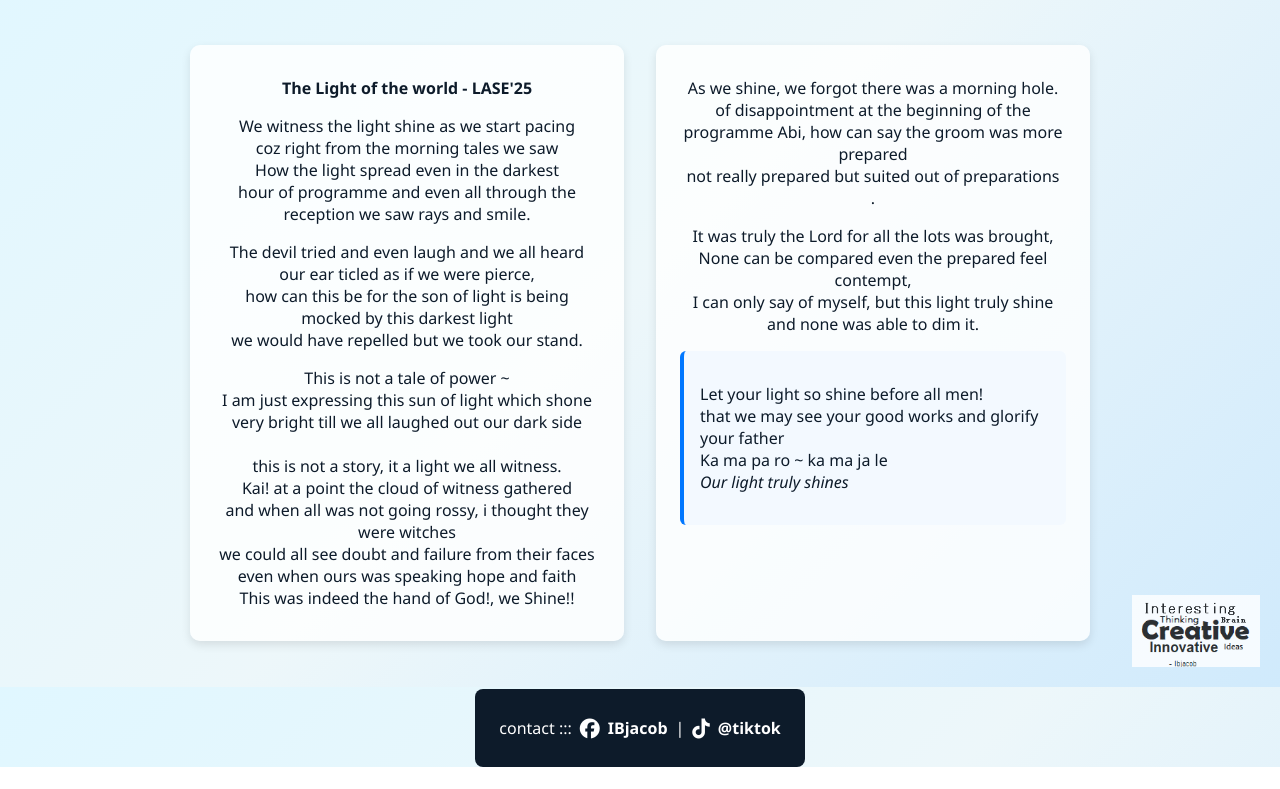
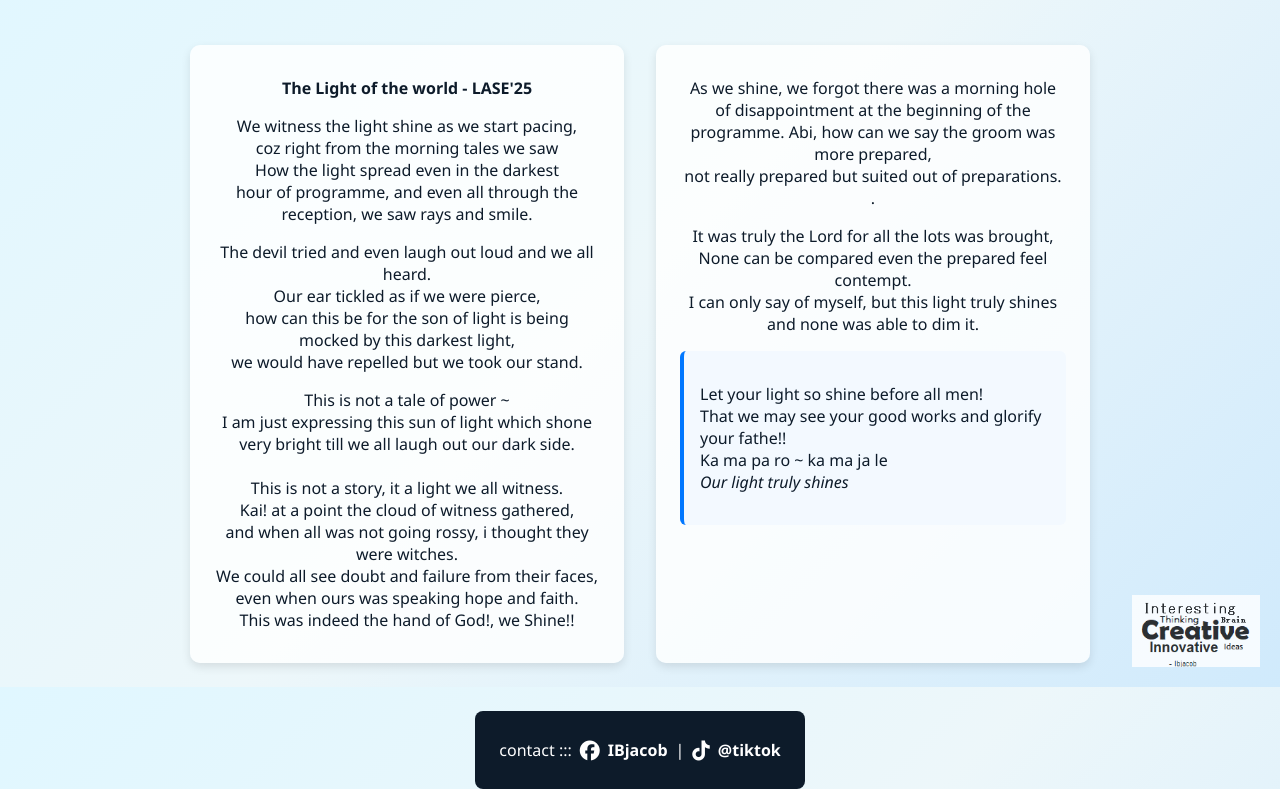
Before and after one commit to ibjacob/lase25, a plain HTML site: page index.html in a window 1280 px wide. Shown: the part 113-902 px from the top of the page. Before the commit the page ends 880 px from the top, so only its background shows below. Drawn offline with Linux system fonts and the light colour scheme.

Commit message:
index.html

```diff
--- a/index.html
+++ b/index.html
@@ -29,28 +29,28 @@
     <div class="middle-div-one">
       <p><strong>The Light of the world - LASE'25</strong></p>
       <p>
-        We witness the light shine as we start pacing<br />
+        We witness the light shine as we start pacing,<br />
         coz right from the morning tales we saw<br />
-        How the light spread even in the darkest <br> hour of programme
-        and even all through the reception we saw rays and smile.
+        How the light spread even in the darkest <br> hour of programme,
+        and even all through the reception, we saw rays and smile.
       </p>
       <p>
-        The devil tried and even laugh and we all heard<br/>
-        our ear ticled as if we were pierce, <br>how can this be
-        for the son of light is being <br> mocked by this darkest light<br />
+        The devil tried and even laugh out loud and we all heard.<br/>
+        Our ear tickled as if we were pierce, <br>how can this be
+        for the son of light is being <br> mocked by this darkest light,<br />
         we would have repelled but we took our stand.
       </p>
       <p>
         This is not a tale of power ~ <br />
         I am just expressing this sun of light which shone <br>
-        very bright till we all laughed out our dark side<br />
+        very bright till we all laugh out our dark side.<br />
         <br />
-        this is not a story, it a light we all witness.
+        This is not a story, it a light we all witness.
         <br>
-        Kai! at a point the cloud of witness gathered <br>
-        and when all was not going rossy, i thought they were witches <br>
-        we could all see doubt and failure from their faces <br>
-        even when ours was speaking hope and faith <br>
+        Kai! at a point the cloud of witness gathered, <br>
+        and when all was not going rossy, i thought they were witches. <br>
+        We could all see doubt and failure from their faces, <br>
+        even when ours was speaking hope and faith. <br>
         This was indeed the hand of God!, we Shine!!
 
 
@@ -59,15 +59,15 @@
 
     <div class="middle-div-two">
       <p>
-        As we shine, we forgot there was a morning hole.<br />
-        of disappointment at the beginning of the programme
-        Abi, how can say the groom was more prepared<br />
-        not really prepared but suited out of preparations <br>.
+        As we shine, we forgot there was a morning hole<br />
+        of disappointment at the beginning of the programme.
+        Abi, how can we say the groom was more prepared,<br />
+        not really prepared but suited out of preparations. <br>.
       </p>
       <p>
         It was truly the Lord for all the lots was brought,<br />
-        None can be compared even the prepared feel contempt,<br />
-        I can only say of myself, but this light truly shine<br />
+        None can be compared even the prepared feel contempt.<br />
+        I can only say of myself, but this light truly shines<br />
         and none was able to dim it.
       </p>
 
@@ -75,7 +75,7 @@
       <article>
         <p>
           Let your light so shine before all men!<br />
-          that we may see your good works and glorify your father<br />
+          That we may see your good works and glorify your fathe!!<br />
           Ka ma pa ro ~ ka ma ja le <br>
           <i>Our light truly shines</i>
         </p>
```
